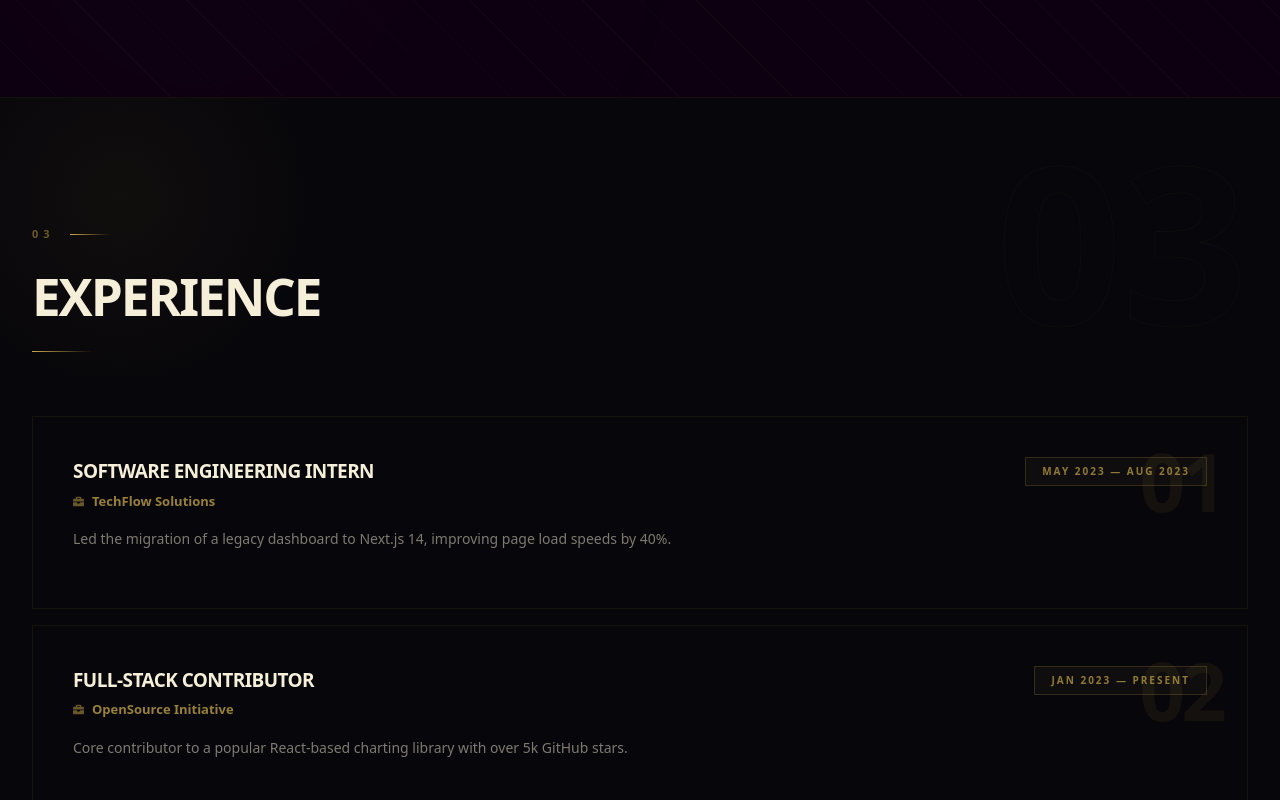
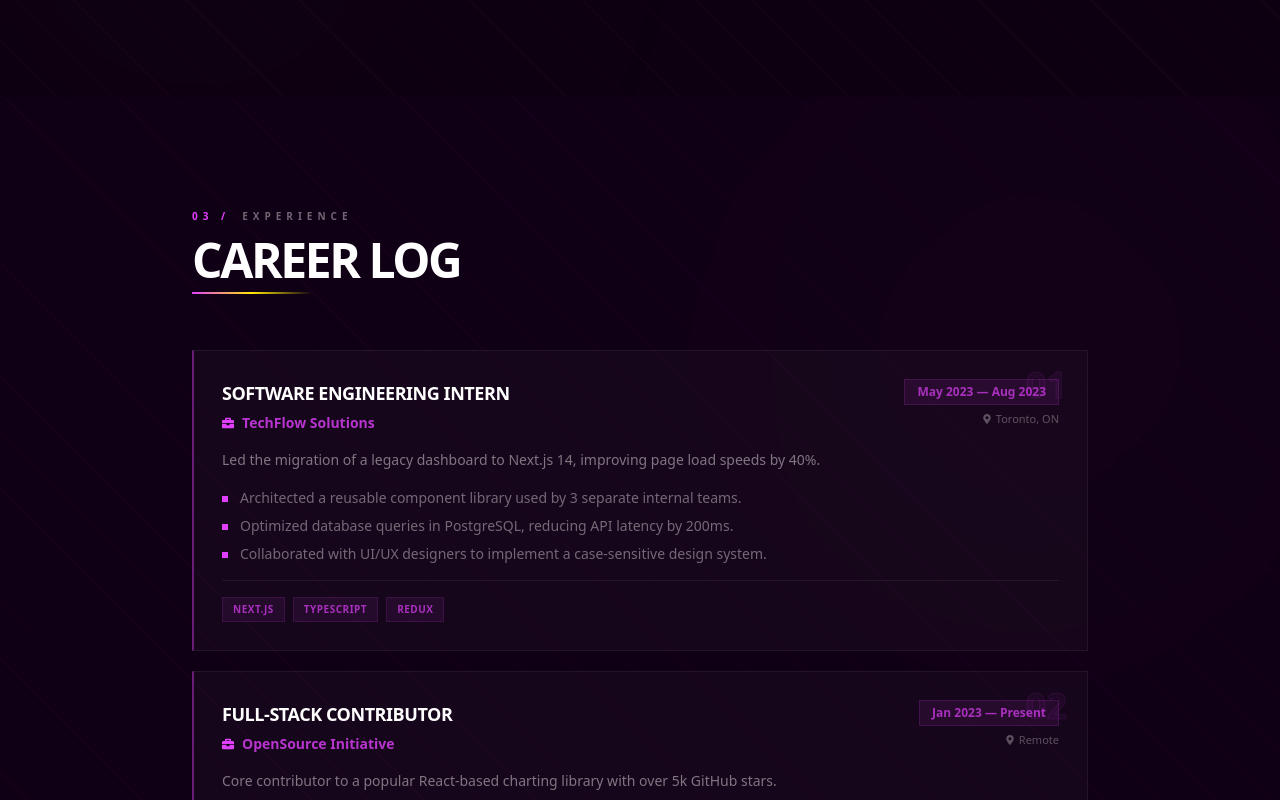
Before and after one commit to salienceenterprises-lab/portfolio-5f77b, a Next.js app: page /portfolio-5f77b/ in a window 1280 px wide. Shown: the part 2000-2800 px from the top of the page. Built offline with nearby package versions, Linux system fonts and the light colour scheme.

Commit message:
Update app/components/experience.jsx via Portfolio SaaS

```diff
--- a/app/components/experience.jsx
+++ b/app/components/experience.jsx
@@ -1,93 +1,116 @@
 "use client";
-import React from "react";
 import { motion } from "framer-motion";
-import { FaBriefcase } from "react-icons/fa";
+import { FaBriefcase, FaMapMarkerAlt } from "react-icons/fa";
 
 export default function PortfolioExperience({ data }) {
-  const items = data?.experience;
-  if (!items || !Array.isArray(items) || items.length === 0) return null;
+  if (!data?.experience?.length) return null;
 
   return (
-    <section id="experience" style={{ background:"#07060a", padding:"8rem 2rem", position:"relative", overflow:"hidden", borderTop:"1px solid rgba(201,168,76,0.06)" }}>
-      <style>{`
-        .gn-exp-card {
-          position:relative; padding:2.5rem;
-          border:1px solid rgba(201,168,76,0.08);
-          transition:all 0.3s ease; cursor:default;
-        }
-        .gn-exp-card::before {
-          content:''; position:absolute; top:0; left:0; right:0; height:1px;
-          background:linear-gradient(90deg, #c9a84c, rgba(201,168,76,0.2), transparent);
-          transform:scaleX(0); transform-origin:left; transition:transform 0.4s ease;
-        }
-        .gn-exp-card:hover { border-color:rgba(201,168,76,0.2); background:rgba(201,168,76,0.025); }
-        .gn-exp-card:hover::before { transform:scaleX(1); }
-        .gn-exp-card:hover .gn-exp-num { color:rgba(201,168,76,0.25); text-shadow:0 0 30px rgba(201,168,76,0.3); }
-        .gn-exp-num { font-size:5rem; font-weight:900; color:rgba(201,168,76,0.07); line-height:1; letter-spacing:-0.05em; transition:all 0.3s; position:absolute; top:1.5rem; right:1.5rem; font-variant-numeric:tabular-nums; }
-        .gn-exp-resp-item { display:flex; align-items:flex-start; gap:12px; font-size:13px; color:rgba(245,238,217,0.45); line-height:1.65; }
-        .gn-exp-resp-item::before { content:'—'; color:rgba(201,168,76,0.4); flex-shrink:0; font-size:12px; margin-top:2px; }
-      `}</style>
+    <section id="experience" className="relative py-28 px-6 overflow-hidden" style={{ background: "#100015" }}>
 
-      <div style={{ position:"absolute", top:"2rem", right:"2rem", fontSize:"220px", fontWeight:900, lineHeight:1, color:"transparent", WebkitTextStrokeWidth:"1px", WebkitTextStrokeColor:"rgba(201,168,76,0.04)", pointerEvents:"none", userSelect:"none" }}>03</div>
-      <div style={{ position:"absolute", top:"-100px", left:"-80px", width:"400px", height:"400px", borderRadius:"50%", background:"radial-gradient(circle, rgba(201,168,76,0.05) 0%, transparent 70%)", pointerEvents:"none" }} />
+      <div className="absolute inset-0 pointer-events-none opacity-[0.025]"
+        style={{ backgroundImage: "repeating-linear-gradient(45deg, #e040fb 0px, #e040fb 1px, transparent 1px, transparent 40px)" }} />
+      <div className="absolute top-0 right-0 w-[500px] h-[500px] rounded-full blur-[220px] pointer-events-none"
+        style={{ background: "radial-gradient(circle, rgba(224,64,251,0.1) 0%, transparent 70%)" }} />
 
-      <div style={{ maxWidth:"1280px", margin:"0 auto", position:"relative", zIndex:1 }}>
-        <motion.div initial={{ opacity:0, x:-30 }} whileInView={{ opacity:1, x:0 }} viewport={{ once:true }} transition={{ duration:0.7 }} style={{ marginBottom:"4rem" }}>
-          <div style={{ display:"flex", alignItems:"center", gap:"16px", marginBottom:"1rem" }}>
-            <span style={{ fontSize:"11px", fontWeight:800, letterSpacing:"0.45em", color:"rgba(201,168,76,0.5)", textTransform:"uppercase" }}>03</span>
-            <div style={{ width:"40px", height:"1px", background:"linear-gradient(90deg, #c9a84c, transparent)" }} />
-          </div>
-          <h2 style={{ fontSize:"clamp(2rem, 4vw, 3.5rem)", fontWeight:900, letterSpacing:"-0.04em", color:"#f5eed9", margin:0, textTransform:"uppercase" }}>Experience</h2>
-          <div style={{ width:"60px", height:"1px", background:"linear-gradient(90deg, #c9a84c, transparent)", marginTop:"1rem" }} />
+      <div className="max-w-4xl mx-auto relative z-10">
+
+        <motion.div initial={{ opacity: 0, x: -20 }} whileInView={{ opacity: 1, x: 0 }}
+          viewport={{ once: true }} transition={{ duration: 0.5 }}
+          className="flex items-center gap-3 mb-3">
+          <span className="text-[10px] font-black tracking-[0.5em] uppercase" style={{ color: "#e040fb" }}>03 /</span>
+          <span className="text-[10px] font-black tracking-[0.5em] uppercase text-white/40">Experience</span>
         </motion.div>
 
-        <div style={{ display:"flex", flexDirection:"column", gap:"1rem" }}>
-          {items.map((exp, i) => (
-            <motion.div key={i} initial={{ opacity:0, y:24 }} whileInView={{ opacity:1, y:0 }} viewport={{ once:true }} transition={{ duration:0.5, delay:i * 0.07 }}>
-              <div className="gn-exp-card">
-                <div className="gn-exp-num">{String(i+1).padStart(2,"0")}</div>
+        <motion.h2 initial={{ opacity: 0, y: 20 }} whileInView={{ opacity: 1, y: 0 }}
+          viewport={{ once: true }} transition={{ duration: 0.6, delay: 0.05 }}
+          className="text-4xl sm:text-5xl font-black tracking-tighter text-white mb-2 uppercase leading-none">
+          Career Log
+        </motion.h2>
+        <motion.div initial={{ width: 0 }} whileInView={{ width: 120 }} viewport={{ once: true }}
+          transition={{ duration: 0.8, delay: 0.2 }} className="h-0.5 mb-14"
+          style={{ background: "linear-gradient(90deg, #e040fb, #ffea00, transparent)" }} />
 
-                <div style={{ display:"flex", flexWrap:"wrap", alignItems:"flex-start", justifyContent:"space-between", gap:"1rem", marginBottom:"1rem" }}>
+        <div className="space-y-5">
+          {data.experience.map((job, index) => (
+            <motion.div key={index}
+              initial={{ opacity: 0, x: -24 }}
+              whileInView={{ opacity: 1, x: 0 }}
+              viewport={{ once: true, margin: "-60px" }}
+              transition={{ duration: 0.5, delay: index * 0.08, type: "spring", stiffness: 110 }}
+              whileHover={{ x: 6 }}
+              className="group relative p-6 sm:p-7 transition-all duration-300"
+              style={{
+                background: "rgba(255,255,255,0.025)",
+                border: "1px solid rgba(255,255,255,0.06)",
+                borderLeft: "2px solid rgba(224,64,251,0.4)",
+              }}>
+
+              <div className="absolute inset-0 opacity-0 group-hover:opacity-100 transition-opacity duration-300 pointer-events-none"
+                style={{ background: "linear-gradient(135deg, rgba(224,64,251,0.05), transparent)" }} />
+
+              {/* Glitch accent on hover */}
+              <motion.div
+                className="absolute left-0 top-0 bottom-0 w-0.5 opacity-0 group-hover:opacity-100 transition-opacity duration-200"
+                style={{ background: "#e040fb", boxShadow: "0 0 8px #e040fb" }} />
+
+              <div className="absolute right-5 top-4 text-4xl font-black select-none leading-none"
+                style={{ color: "rgba(224,64,251,0.05)", WebkitTextStrokeWidth: "1px", WebkitTextStrokeColor: "rgba(224,64,251,0.1)" }}>
+                {String(index + 1).padStart(2, "0")}
+              </div>
+
+              <div className="flex flex-col sm:flex-row sm:items-start sm:justify-between gap-3 mb-4 relative z-10">
                 <div>
-                    <h3 style={{ fontSize:"19px", fontWeight:900, color:"#f5eed9", margin:"0 0 6px", letterSpacing:"-0.03em", textTransform:"uppercase" }}>
-                      {exp.role || exp.title || exp.position}
+                  <h3 className="text-lg font-black uppercase tracking-tight text-white mb-1.5 group-hover:text-[#e040fb] transition-colors">
+                    {job.role}
                   </h3>
-                    <div style={{ display:"flex", alignItems:"center", gap:"8px" }}>
-                      <FaBriefcase style={{ color:"rgba(201,168,76,0.5)", fontSize:"11px" }} />
-                      <span style={{ fontSize:"13px", fontWeight:600, color:"rgba(201,168,76,0.75)" }}>
-                        {exp.company || exp.organization}
-                      </span>
+                  <div className="flex items-center gap-2">
+                    <FaBriefcase className="w-3 h-3" style={{ color: "#e040fb" }} />
+                    <span className="text-sm font-black" style={{ color: "rgba(224,64,251,0.8)" }}>{job.company}</span>
                   </div>
                 </div>
-                  <span style={{ fontSize:"10px", fontWeight:700, letterSpacing:"0.2em", padding:"6px 16px", border:"1px solid rgba(201,168,76,0.2)", color:"rgba(201,168,76,0.7)", background:"rgba(201,168,76,0.04)", textTransform:"uppercase" }}>
-                    {exp.duration || exp.period || exp.startDate}
+                <div className="flex flex-col items-start sm:items-end gap-1.5 flex-shrink-0">
+                  <span className="text-xs font-black px-3 py-1"
+                    style={{ color: "rgba(224,64,251,0.7)", background: "rgba(224,64,251,0.08)", border: "1px solid rgba(224,64,251,0.15)" }}>
+                    {job.period}
                   </span>
+                  {job.location && (
+                    <span className="flex items-center gap-1 text-[11px]" style={{ color: "rgba(255,255,255,0.3)" }}>
+                      <FaMapMarkerAlt className="w-2.5 h-2.5" /> {job.location}
+                    </span>
+                  )}
+                </div>
               </div>
 
-                {exp.description && (
-                  <p style={{ fontSize:"14px", color:"rgba(245,238,217,0.5)", lineHeight:1.75, margin:"0 0 1rem", maxWidth:"680px" }}>
-                    {exp.description}
+              {job.description && (
+                <p className="text-sm leading-relaxed mb-4 relative z-10" style={{ color: "rgba(255,255,255,0.45)" }}>
+                  {job.description}
                 </p>
               )}
 
-                {exp.responsibilities && Array.isArray(exp.responsibilities) && exp.responsibilities.length > 0 && (
-                  <div style={{ display:"flex", flexDirection:"column", gap:"6px" }}>
-                    {exp.responsibilities.map((item, j) => (
-                      <div key={j} className="gn-exp-resp-item">{item}</div>
+              {job.highlights?.length > 0 && (
+                <ul className="space-y-2 mb-4 relative z-10">
+                  {job.highlights.filter(h => h?.trim()).map((h, i) => (
+                    <li key={i} className="flex items-start gap-3 text-sm" style={{ color: "rgba(255,255,255,0.4)" }}>
+                      <div className="mt-2 w-1.5 h-1.5 flex-shrink-0" style={{ background: "#e040fb" }} />
+                      {h}
+                    </li>
                   ))}
-                  </div>
+                </ul>
               )}
 
-                {exp.tech && Array.isArray(exp.tech) && exp.tech.length > 0 && (
-                  <div style={{ display:"flex", flexWrap:"wrap", gap:"6px", marginTop:"1rem", paddingTop:"1rem", borderTop:"1px solid rgba(201,168,76,0.07)" }}>
-                    {exp.tech.map((t, j) => (
-                      <span key={j} style={{ fontSize:"10px", fontWeight:700, padding:"3px 10px", border:"1px solid rgba(201,168,76,0.15)", color:"rgba(201,168,76,0.6)", letterSpacing:"0.08em", background:"rgba(201,168,76,0.03)" }}>
-                        {t}
+              {job.stack?.length > 0 && (
+                <div className="flex flex-wrap gap-2 pt-4 relative z-10"
+                  style={{ borderTop: "1px solid rgba(255,255,255,0.06)" }}>
+                  {job.stack.filter(t => t?.trim()).map((tech) => (
+                    <span key={tech}
+                      className="text-[10px] font-black uppercase tracking-wider px-2.5 py-1"
+                      style={{ color: "rgba(224,64,251,0.7)", background: "rgba(224,64,251,0.07)", border: "1px solid rgba(224,64,251,0.12)" }}>
+                      {tech}
                     </span>
                   ))}
                 </div>
               )}
-              </div>
             </motion.div>
           ))}
         </div>
```
Lines whose indentation alone changed are shown as unchanged.
